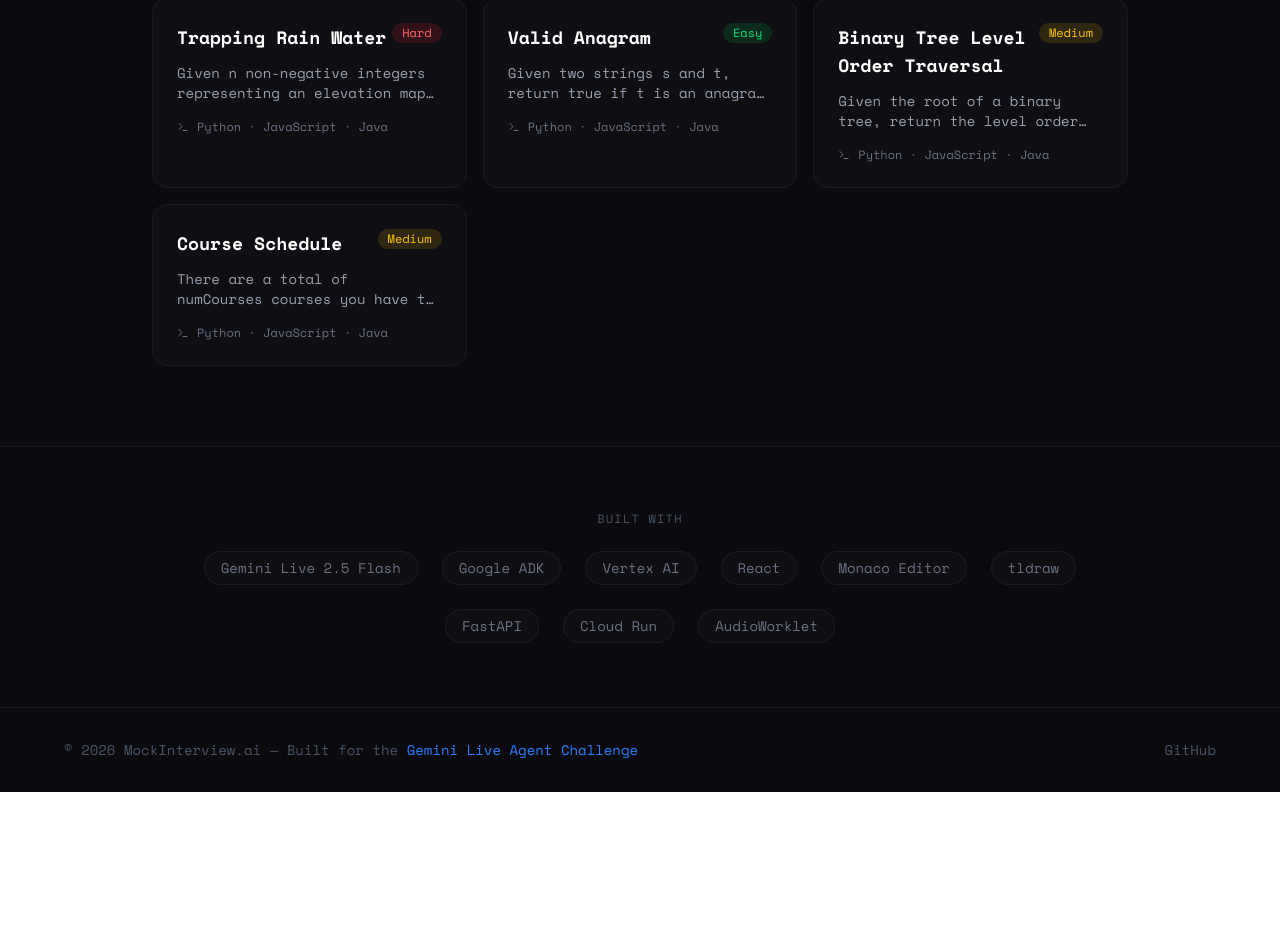
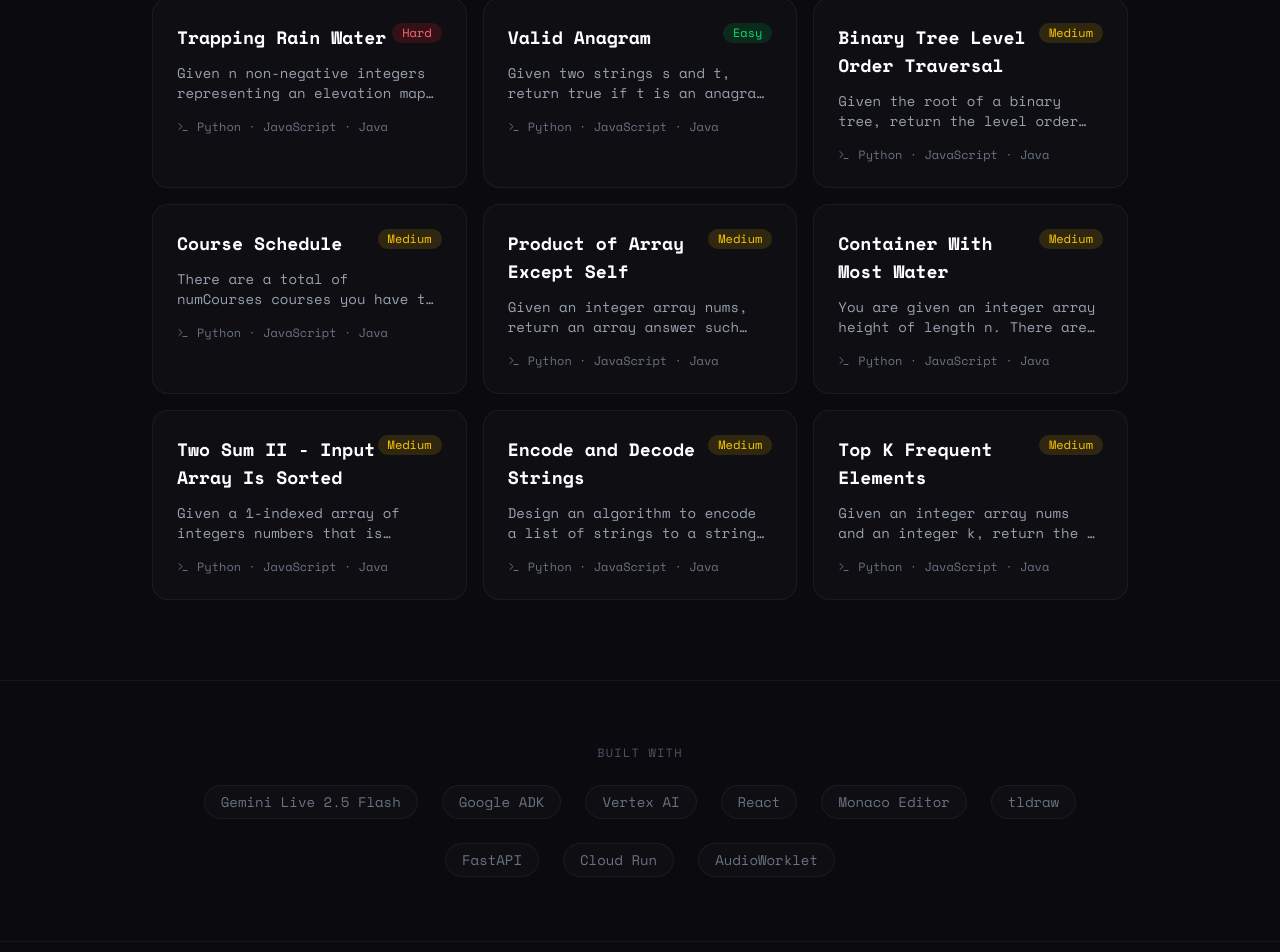
Before and after one commit to ChristChad-mv/mockInterview.ai, a React (Vite) app in the folder frontend/: page / in a window 1280 px wide. Shown: the part 2695-3647 px from the top of the page. Before the commit the page ends 3487 px from the top, so only its background shows below. Built offline with nearby package versions, Linux system fonts and the light colour scheme.

Commit message:
feat: add 5 new coding problems for interview preparation

```diff
--- a/frontend/src/data/problems.ts
+++ b/frontend/src/data/problems.ts
@@ -461,4 +461,192 @@ function canFinish(numCourses, prerequisites) {
 `,
     },
   },
+  {
+    id: 'product-except-self',
+    title: 'Product of Array Except Self',
+    difficulty: 'Medium',
+    description: `Given an integer array nums, return an array answer such that answer[i] is equal to the product of all the elements of nums except nums[i].
+
+The algorithm must run in O(n) time and without using the division operation.`,
+    examples: [
+      { input: 'nums = [1,2,3,4]', output: '[24,12,8,6]' },
+      { input: 'nums = [-1,1,0,-3,3]', output: '[0,0,9,0,0]' },
+    ],
+    starterCode: {
+      python: `class Solution:
+    def productExceptSelf(self, nums: list[int]) -> list[int]:
+        # Write your solution here
+        pass
+`,
+      javascript: `/**
+ * @param {number[]} nums
+ * @return {number[]}
+ */
+function productExceptSelf(nums) {
+
+}
+`,
+      java: `class Solution {
+    public int[] productExceptSelf(int[] nums) {
+        // Write your solution here
+
+    }
+}
+`,
+    },
+  },
+  {
+    id: 'container-with-most-water',
+    title: 'Container With Most Water',
+    difficulty: 'Medium',
+    description: `You are given an integer array height of length n. There are n vertical lines drawn such that the two endpoints of the i-th line are (i, 0) and (i, height[i]).
+
+Find two lines that together with the x-axis form a container, such that the container contains the most water.
+
+Return the maximum amount of water a container can store.`,
+    examples: [
+      { input: 'height = [1,8,6,2,5,4,8,3,7]', output: '49' },
+      { input: 'height = [1,1]', output: '1' },
+    ],
+    starterCode: {
+      python: `class Solution:
+    def maxArea(self, height: list[int]) -> int:
+        # Write your solution here
+        pass
+`,
+      javascript: `/**
+ * @param {number[]} height
+ * @return {number}
+ */
+function maxArea(height) {
+
+}
+`,
+      java: `class Solution {
+    public int maxArea(int[] height) {
+        // Write your solution here
+
+    }
+}
+`,
+    },
+  },
+  {
+    id: 'two-sum-ii',
+    title: 'Two Sum II - Input Array Is Sorted',
+    difficulty: 'Medium',
+    description: `Given a 1-indexed array of integers numbers that is already sorted in non-decreasing order, find two numbers such that they add up to a specific target number.
+
+Return the indices of the two numbers, index1 and index2, added by one as an integer array [index1, index2] of length 2.`,
+    examples: [
+      { input: 'numbers = [2,7,11,15], target = 9', output: '[1,2]' },
+      { input: 'numbers = [2,3,4], target = 6', output: '[1,3]' },
+    ],
+    starterCode: {
+      python: `class Solution:
+    def twoSum(self, numbers: list[int], target: int) -> list[int]:
+        # Write your solution here
+        pass
+`,
+      javascript: `/**
+ * @param {number[]} numbers
+ * @param {number} target
+ * @return {number[]}
+ */
+function twoSum(numbers, target) {
+
+}
+`,
+      java: `class Solution {
+    public int[] twoSum(int[] numbers, int target) {
+        // Write your solution here
+
+    }
+}
+`,
+    },
+  },
+  {
+    id: 'encode-decode-strings',
+    title: 'Encode and Decode Strings',
+    difficulty: 'Medium',
+    description: `Design an algorithm to encode a list of strings to a string. The encoded string is then sent over the network and is decoded back to the original list of strings.`,
+    examples: [
+      { input: '["lint","code","love","you"]', output: '["lint","code","love","you"]', explanation: 'After encoding and decoding, the result must be the same' },
+    ],
+    starterCode: {
+      python: `class Codec:
+    def encode(self, strs: list[str]) -> str:
+        """Encodes a list of strings to a single string."""
+        pass
+
+    def decode(self, s: str) -> list[str]:
+        """Decodes a single string to a list of strings."""
+        pass
+`,
+      javascript: `class Codec {
+  /**
+   * @param {string[]} strs
+   * @return {string}
+   */
+  encode(strs) {
+
+  }
+
+  /**
+   * @param {string} s
+   * @return {string[]}
+   */
+  decode(s) {
+
+  }
+}
+`,
+      java: `public class Codec {
+    // Encodes a list of strings to a single string.
+    public String encode(List<String> strs) {
+
+    }
+
+    // Decodes a single string to a list of strings.
+    public List<String> decode(String s) {
+
+    }
+}
+`,
+    },
+  },
+  {
+    id: 'top-k-frequent-elements',
+    title: 'Top K Frequent Elements',
+    difficulty: 'Medium',
+    description: `Given an integer array nums and an integer k, return the k most frequent elements. You may return the answer in any order.`,
+    examples: [
+      { input: 'nums = [1,1,1,2,2,3], k = 2', output: '[1,2]' },
+      { input: 'nums = [1], k = 1', output: '[1]' },
+    ],
+    starterCode: {
+      python: `class Solution:
+    def topKFrequent(self, nums: list[int], k: int) -> list[int]:
+        # Write your solution here
+        pass
+`,
+      javascript: `/**
+ * @param {number[]} nums
+ * @param {number} k
+ * @return {number[]}
+ */
+function topKFrequent(nums, k) {
+
+}
+`,
+      java: `class Solution {
+    public int[] topKFrequent(int[] nums, int k) {
+        // Write your solution here
+
+    }
+}
+`,
+    },
+  },
 ];
```
